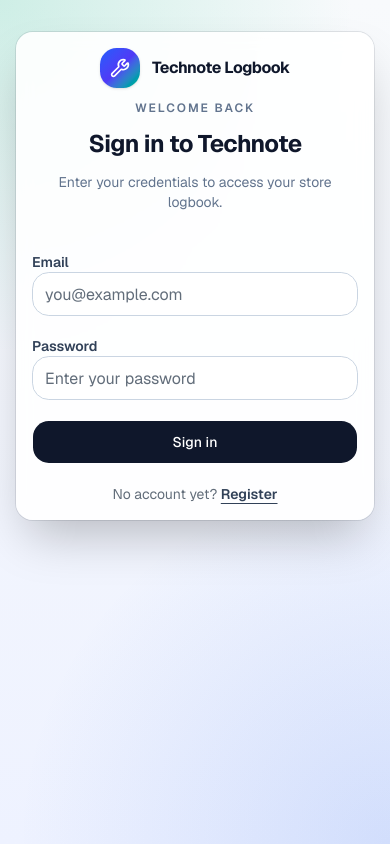
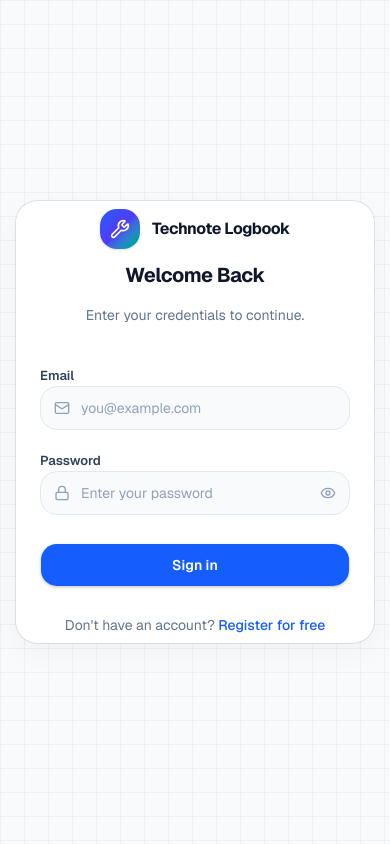
Before and after one commit to charlsrebaja/Technote, a Next.js app: page /login in a window 390 px wide. Built offline with nearby package versions, Linux system fonts and the light colour scheme; no server answers.

Commit message:
Feat: improve login and register page

```diff
--- a/src/app/login/page.tsx
+++ b/src/app/login/page.tsx
@@ -17,50 +17,26 @@ export default async function LoginPage() {
   }
 
   return (
-    <main className="relative min-h-screen overflow-hidden bg-[radial-gradient(circle_at_top_left,rgba(16,185,129,0.18),transparent_38%),radial-gradient(circle_at_bottom_right,rgba(37,99,235,0.14),transparent_40%),linear-gradient(180deg,#f8fafc_0%,#eef2ff_100%)] px-4 py-8 sm:px-6 sm:py-10">
-      <div className="mx-auto grid w-full max-w-5xl items-center gap-6 lg:grid-cols-2">
-        <section className="hidden rounded-3xl border border-white/70 bg-white/70 p-8 shadow-xl backdrop-blur lg:block">
-          <BrandLogo />
-          <h1 className="mt-5 text-4xl font-bold leading-tight text-slate-900">
-            Track every sale, repair, and balance with confidence.
-          </h1>
-          <p className="mt-4 text-sm leading-relaxed text-slate-600">
-            Stay organized with one clean dashboard for daily operations,
-            service jobs, and customer balances.
-          </p>
-          <div className="mt-8 space-y-3 text-sm text-slate-700">
-            <p className="rounded-xl bg-slate-50 px-4 py-3">
-              Quick daily logging
-            </p>
-            <p className="rounded-xl bg-slate-50 px-4 py-3">
-              Simple customer tracking
-            </p>
-            <p className="rounded-xl bg-slate-50 px-4 py-3">
-              Mobile-friendly workflow
-            </p>
-          </div>
-        </section>
+    <main className="relative flex min-h-screen items-center justify-center bg-slate-50 p-4">
+      {/* Subtle Grid Background */}
+      <div className="absolute inset-0 z-0 bg-[linear-gradient(to_right,#80808012_1px,transparent_1px),linear-gradient(to_bottom,#80808012_1px,transparent_1px)] bg-[size:24px_24px]" />
 
-        <Card className="w-full border-white/80 bg-white/90 shadow-2xl backdrop-blur">
-          <CardHeader className="space-y-2 pb-6 text-center">
-            <div className="mx-auto">
+      <Card className="relative z-10 w-full max-w-sm rounded-2xl border-none bg-white p-2 sm:p-4 shadow-[0_8px_30px_rgb(0,0,0,0.04)]">
+        <CardHeader className="space-y-3 pb-6 text-center">
+          <div className="mx-auto mb-2">
             <BrandLogo compact />
           </div>
-            <p className="text-xs font-semibold uppercase tracking-[0.16em] text-slate-500">
+          <CardTitle className="text-xl font-bold tracking-tight text-slate-900">
             Welcome Back
-            </p>
-            <CardTitle className="text-2xl font-bold tracking-tight text-slate-900">
-              Sign in to Technote
           </CardTitle>
           <p className="text-sm text-slate-500">
-              Enter your credentials to access your store logbook.
+            Enter your credentials to continue.
           </p>
         </CardHeader>
         <CardContent>
           <LoginForm action={loginAction} />
         </CardContent>
       </Card>
-      </div>
     </main>
   );
 }
--- a/src/components/auth/login-form.tsx
+++ b/src/components/auth/login-form.tsx
@@ -1,7 +1,8 @@
 "use client";
 
 import Link from "next/link";
-import { useActionState } from "react";
+import { useActionState, useState } from "react";
+import { Mail, Lock, Eye, EyeOff } from "lucide-react";
 
 import { Button } from "@/components/ui/button";
 import { Input } from "@/components/ui/input";
@@ -18,45 +19,69 @@ const initialState: AuthActionState = {};
 
 export function LoginForm({ action }: LoginFormProps) {
   const [state, formAction, pending] = useActionState(action, initialState);
+  const [showPassword, setShowPassword] = useState(false);
 
   return (
     <form action={formAction} className="space-y-5">
-      <div className="space-y-2">
-        <label htmlFor="email" className="text-sm font-semibold text-slate-700">
+      <div className="space-y-1.5 focus-within:text-blue-600 transition-colors">
+        <label
+          htmlFor="email"
+          className="text-[13px] font-semibold text-slate-700"
+        >
           Email
         </label>
+        <div className="relative">
+          <Mail className="absolute left-3.5 top-1/2 -translate-y-1/2 h-4 w-4 text-slate-400 transition-colors peer-focus:text-blue-600" />
           <Input
             id="email"
             name="email"
             type="email"
             autoComplete="email"
             placeholder="you@example.com"
-          className="h-11 rounded-xl border-slate-300 bg-white/80 px-3"
+            style={{ paddingLeft: "40px" }}
+            className="peer h-11 w-full rounded-xl border-slate-200 bg-slate-50 pr-4 text-sm text-slate-900 transition-all placeholder:text-slate-400 focus-visible:border-blue-600 focus-visible:bg-white focus-visible:ring-1 focus-visible:ring-blue-600"
             required
           />
         </div>
+      </div>
 
-      <div className="space-y-2">
+      <div className="space-y-1.5 focus-within:text-blue-600 transition-colors">
         <label
           htmlFor="password"
-          className="text-sm font-semibold text-slate-700"
+          className="text-[13px] font-semibold text-slate-700"
         >
           Password
         </label>
+        <div className="relative">
+          <Lock className="absolute left-3.5 top-1/2 -translate-y-1/2 h-4 w-4 text-slate-400 transition-colors peer-focus:text-blue-600" />
           <Input
             id="password"
             name="password"
-          type="password"
+            type={showPassword ? "text" : "password"}
             autoComplete="current-password"
             placeholder="Enter your password"
-          className="h-11 rounded-xl border-slate-300 bg-white/80 px-3"
+            style={{ paddingLeft: "40px", paddingRight: "40px" }}
+            className="peer h-11 w-full rounded-xl border-slate-200 bg-slate-50 text-sm text-slate-900 transition-all placeholder:text-slate-400 focus-visible:border-blue-600 focus-visible:bg-white focus-visible:ring-1 focus-visible:ring-blue-600"
             required
           />
+          <button
+            type="button"
+            onClick={() => setShowPassword(!showPassword)}
+            className="absolute right-3.5 top-1/2 -translate-y-1/2 text-slate-400 hover:text-slate-600 focus:outline-none focus-visible:text-blue-600"
+            aria-label={showPassword ? "Hide password" : "Show password"}
+          >
+            {showPassword ? (
+              <EyeOff className="h-4 w-4 transition-colors" />
+            ) : (
+              <Eye className="h-4 w-4 transition-colors" />
+            )}
+          </button>
+        </div>
       </div>
 
       {state.error ? (
         <p
-          className="rounded-xl border border-destructive/25 bg-destructive/10 px-3 py-2 text-sm text-destructive"
+          className="rounded-lg bg-red-50 px-3 py-2.5 text-[13px] font-medium text-red-600"
           role="alert"
         >
           {state.error}
@@ -65,19 +90,19 @@ export function LoginForm({ action }: LoginFormProps) {
 
       <Button
         type="submit"
-        className="h-11 w-full rounded-xl bg-slate-900 text-white hover:bg-slate-800"
+        className="mt-2 h-11 w-full cursor-pointer rounded-xl bg-blue-600 font-semibold text-white shadow-sm transition-colors hover:bg-blue-700"
         disabled={pending}
       >
         {pending ? "Signing in..." : "Sign in"}
       </Button>
 
-      <p className="text-center text-sm text-muted-foreground">
-        No account yet?{" "}
+      <p className="pt-2 text-center text-sm text-slate-500">
+        Don&apos;t have an account?{" "}
         <Link
           href="/register"
-          className="font-semibold text-slate-700 underline underline-offset-4 hover:text-slate-900"
+          className="font-medium text-blue-600 transition-colors hover:text-blue-700 hover:underline"
         >
-          Register
+          Register for free
         </Link>
       </p>
     </form>
--- a/src/components/auth/register-form.tsx
+++ b/src/components/auth/register-form.tsx
@@ -1,7 +1,8 @@
 "use client";
 
 import Link from "next/link";
-import { useActionState } from "react";
+import { useActionState, useState } from "react";
+import { User, Mail, Lock, Eye, EyeOff } from "lucide-react";
 
 import { Button } from "@/components/ui/button";
 import { Input } from "@/components/ui/input";
@@ -18,63 +19,91 @@ const initialState: AuthActionState = {};
 
 export function RegisterForm({ action }: RegisterFormProps) {
   const [state, formAction, pending] = useActionState(action, initialState);
+  const [showPassword, setShowPassword] = useState(false);
 
   return (
     <form action={formAction} className="space-y-5">
-      <div className="space-y-2">
-        <label htmlFor="name" className="text-sm font-semibold text-slate-700">
+      <div className="space-y-1.5 focus-within:text-blue-600 transition-colors">
+        <label
+          htmlFor="name"
+          className="text-[13px] font-semibold text-slate-700"
+        >
           Name
         </label>
+        <div className="relative">
+          <User className="absolute left-3.5 top-1/2 -translate-y-1/2 h-4 w-4 text-slate-400 transition-colors peer-focus:text-blue-600" />
           <Input
             id="name"
             name="name"
             autoComplete="name"
             placeholder="Juan Dela Cruz"
-          className="h-11 rounded-xl border-slate-300 bg-white/80 px-3"
+            style={{ paddingLeft: "40px" }}
+            className="peer h-11 w-full rounded-xl border-slate-200 bg-slate-50 pr-4 text-sm text-slate-900 transition-all placeholder:text-slate-400 focus-visible:border-blue-600 focus-visible:bg-white focus-visible:ring-1 focus-visible:ring-blue-600"
             required
           />
         </div>
+      </div>
 
-      <div className="space-y-2">
-        <label htmlFor="email" className="text-sm font-semibold text-slate-700">
+      <div className="space-y-1.5 focus-within:text-blue-600 transition-colors">
+        <label
+          htmlFor="email"
+          className="text-[13px] font-semibold text-slate-700"
+        >
           Email
         </label>
+        <div className="relative">
+          <Mail className="absolute left-3.5 top-1/2 -translate-y-1/2 h-4 w-4 text-slate-400 transition-colors peer-focus:text-blue-600" />
           <Input
             id="email"
             name="email"
             type="email"
             autoComplete="email"
             placeholder="you@example.com"
-          className="h-11 rounded-xl border-slate-300 bg-white/80 px-3"
+            style={{ paddingLeft: "40px" }}
+            className="peer h-11 w-full rounded-xl border-slate-200 bg-slate-50 pr-4 text-sm text-slate-900 transition-all placeholder:text-slate-400 focus-visible:border-blue-600 focus-visible:bg-white focus-visible:ring-1 focus-visible:ring-blue-600"
             required
           />
         </div>
+      </div>
 
-      <div className="space-y-2">
+      <div className="space-y-1.5 focus-within:text-blue-600 transition-colors">
         <label
           htmlFor="password"
-          className="text-sm font-semibold text-slate-700"
+          className="text-[13px] font-semibold text-slate-700"
         >
           Password
         </label>
+        <div className="relative">
+          <Lock className="absolute left-3.5 top-1/2 -translate-y-1/2 h-4 w-4 text-slate-400 transition-colors peer-focus:text-blue-600" />
           <Input
             id="password"
             name="password"
-          type="password"
+            type={showPassword ? "text" : "password"}
             minLength={8}
             autoComplete="new-password"
             placeholder="At least 8 characters"
-          className="h-11 rounded-xl border-slate-300 bg-white/80 px-3"
+            style={{ paddingLeft: "40px", paddingRight: "40px" }}
+            className="peer h-11 w-full rounded-xl border-slate-200 bg-slate-50 text-sm text-slate-900 transition-all placeholder:text-slate-400 focus-visible:border-blue-600 focus-visible:bg-white focus-visible:ring-1 focus-visible:ring-blue-600"
             required
           />
-        <p className="text-xs text-slate-500">
-          Use at least 8 characters for better account security.
-        </p>
+          <button
+            type="button"
+            onClick={() => setShowPassword(!showPassword)}
+            className="absolute right-3.5 top-1/2 -translate-y-1/2 text-slate-400 hover:text-slate-600 focus:outline-none focus-visible:text-blue-600"
+            aria-label={showPassword ? "Hide password" : "Show password"}
+          >
+            {showPassword ? (
+              <EyeOff className="h-4 w-4 transition-colors" />
+            ) : (
+              <Eye className="h-4 w-4 transition-colors" />
+            )}
+          </button>
+        </div>
       </div>
 
       {state.error ? (
         <p
-          className="rounded-xl border border-destructive/25 bg-destructive/10 px-3 py-2 text-sm text-destructive"
+          className="rounded-lg bg-red-50 px-3 py-2.5 text-[13px] font-medium text-red-600"
           role="alert"
         >
           {state.error}
@@ -83,17 +112,17 @@ export function RegisterForm({ action }: RegisterFormProps) {
 
       <Button
         type="submit"
-        className="h-11 w-full rounded-xl bg-slate-900 text-white hover:bg-slate-800"
+        className="mt-2 h-11 w-full cursor-pointer rounded-xl bg-blue-600 font-semibold text-white shadow-sm transition-colors hover:bg-blue-700"
         disabled={pending}
       >
         {pending ? "Creating account..." : "Create account"}
       </Button>
 
-      <p className="text-center text-sm text-muted-foreground">
+      <p className="pt-2 text-center text-sm text-slate-500">
         Already have an account?{" "}
         <Link
           href="/login"
-          className="font-semibold text-slate-700 underline underline-offset-4 hover:text-slate-900"
+          className="font-medium text-blue-600 transition-colors hover:text-blue-700 hover:underline"
         >
           Sign in
         </Link>
```
Also changed, not shown: src/app/(protected)/dashboard/page.tsx (+16 -4 lines), src/app/register/page.tsx (+9 -33 lines), src/components/repairs/edit-repair-dialog.tsx (+19 -2 lines), src/components/sales/edit-sale-dialog.tsx (+19 -2 lines), src/components/utang/edit-utang-dialog.tsx (+19 -2 lines). Lines whose indentation alone changed are shown as unchanged.
